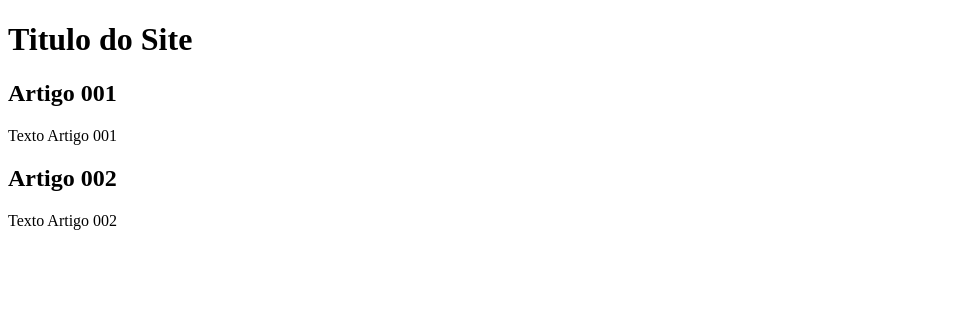
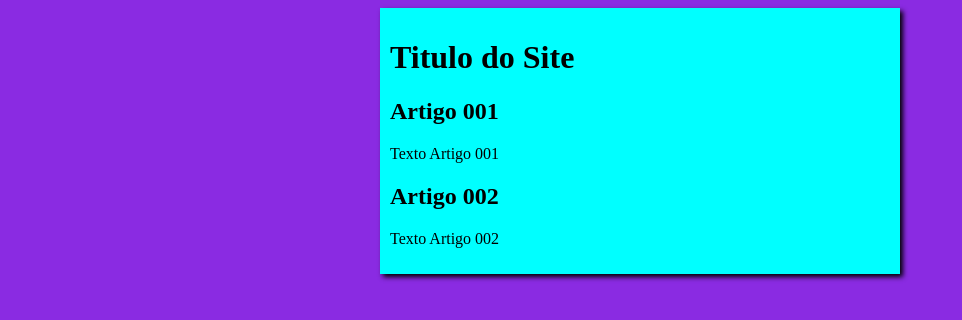
Before and after one commit to MunhozRufino/ESTUDOS-GITHUB-BRANCH, a plain HTML site: page index.html in a window 1280 px wide. Shown: the whole page, without its empty margins (0-962 px from the left). Drawn offline with Linux system fonts and the light colour scheme.

Commit message:
iniciei o designer

```diff
--- /dev/null
+++ b/estilos/style.css
@@ -0,0 +1,17 @@
+{
+    font-family: Arial, helvetica, sans-serif;
+    front-size: 16px
+}
+
+body {
+    background-color:blueviolet;
+
+}
+
+main {
+    background-color: aqua;
+    width: 500px;
+    margin: auto;
+    padding: 10px;
+    box-shadow: 3px 3px 5px black;
+}
--- a/index.html
+++ b/index.html
@@ -5,6 +5,7 @@
     <meta http-equiv="X-UA-Compatible" content="IE=edge">
     <meta name="viewport" content="width=device-width, initial-scale=1.0">
     <title>Titulo do site</title>
+    <link rel="stylesheet" href="estilos/style.css">
 </head>
 <body>
     <main>
```
